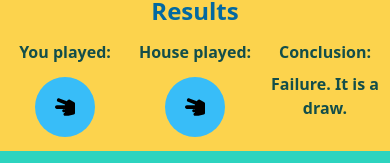
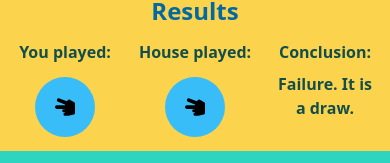
Before and after one commit to Gathrazio/rock-paper-scissors-lizard-spock, a React (Vite) app in the folder client/: page / in a window 390 px wide. Both pictures are taken after a click on the element 99 px from the left and 468 px from the top of the page. Shown: the part 681-844 px from the top of the page. Built offline with nearby package versions, Linux system fonts and the light colour scheme.

Commit message:
updated meta tag to cover island when viewed on iphones, fixed spacing with the conclusion blocks

```diff
--- a/client/index.html
+++ b/client/index.html
@@ -1,7 +1,7 @@
 <!doctype html>
 <html lang="en">
   <head>
-    <meta charset="UTF-8" />
+    <meta charset="UTF-8" viewport-fit="cover"/>
     <link rel="icon" type="image/svg+xml" href="/spock.svg" />
     <meta name="viewport" content="width=device-width, initial-scale=1.0" />
     <title>RPSLS</title>
--- a/client/src/components/Results.jsx
+++ b/client/src/components/Results.jsx
@@ -49,7 +49,7 @@ export default function Results ({handIds, didWin, conclusion}) {
                     </div>}
                 </div>
                 <div>
-                    <div className="prevent-select p-0 font-bold text-center h-[70px] text-teal-900">
+                    <div className="prevent-select pl-2 pr-2 pt-0 font-bold text-center h-[70px] text-teal-900">
                         {determineStatement(didWin)} {conclusion}
                     </div>
                 </div>
```
